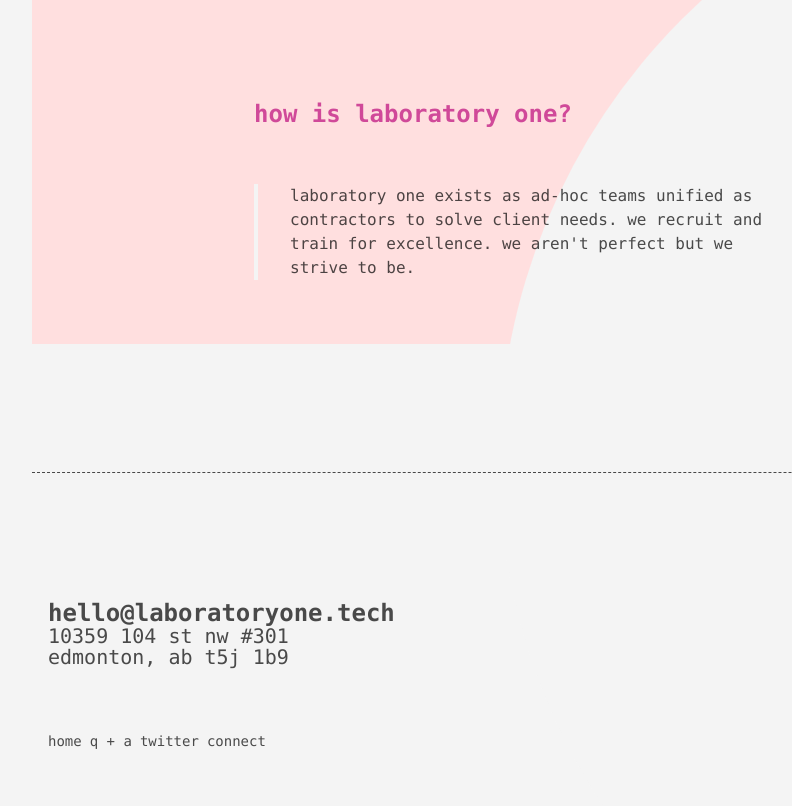
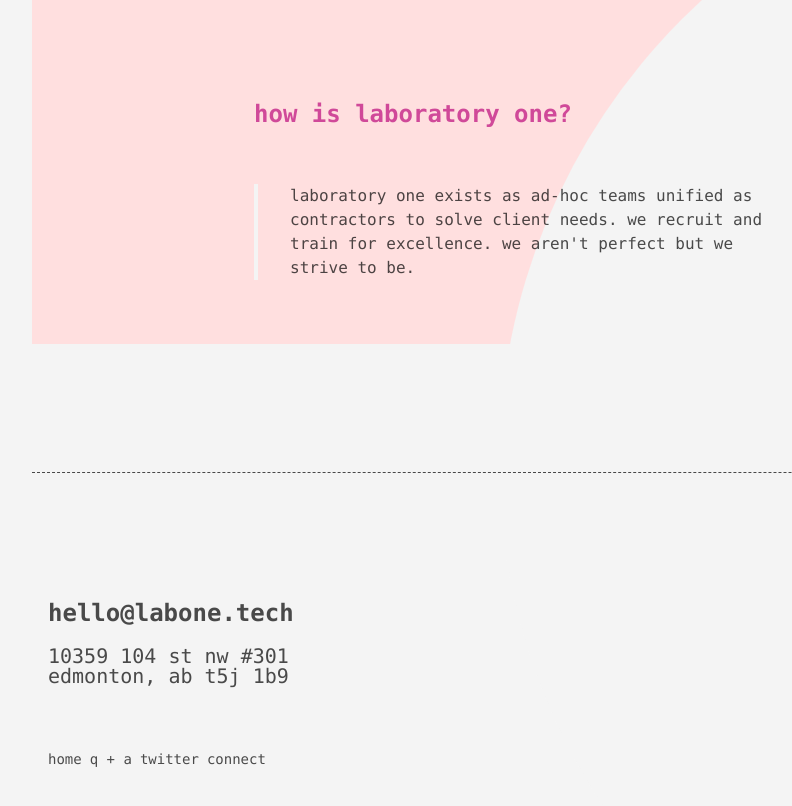
Before and after one commit to laboratory-one/labone.tech, a React (Create React App) app: page / in a window 1280 px wide. Shown: the part 2489-3295 px from the top of the page, without its empty margins (108-900 px from the left). Built offline with nearby package versions, Linux system fonts and the light colour scheme.

Commit message:
cleaned up links, removed dev command (nodejs-dashboard), removed google analytics

```diff
--- a/package.json
+++ b/package.json
@@ -17,7 +17,6 @@
     "tachyons": "^4.5.3"
   },
   "scripts": {
-    "dev": "nodejs-dashboard -- npm start",
     "start": "react-scripts start",
     "build": "react-scripts build",
     "test": "react-scripts test --env=jsdom --coverage",
--- a/public/index.html
+++ b/public/index.html
@@ -12,9 +12,7 @@
     <meta property="og:image" content="%PUBLIC_URL%/favicon.ico" />
 
     <meta property="og:description" content="A web development collective">
-  </head>
-  <body>
-    <div id="root"></div>
+    <!--
       <script>
         (function(i,s,o,g,r,a,m){i['GoogleAnalyticsObject']=r;i[r]=i[r]||function(){
         (i[r].q=i[r].q||[]).push(arguments)},i[r].l=1*new Date();a=s.createElement(o),
@@ -23,7 +21,10 @@
 
         ga('create', 'UA-69008437-1', 'auto');
         ga('send', 'pageview');
-
       </script>
+    -->
+  </head>
+  <body>
+    <div id="root"></div>
   </body>
 </html>
--- a/src/Footer.js
+++ b/src/Footer.js
@@ -5,11 +5,11 @@ class Footer extends Component {
   render() {
     return (
       <footer className="relative ph3-ns pv6-ns pv5 b--black-70 b--dashed bt bb-0 bl-0 br-0">
-        <a href="mailto:" className="link b f3-ns f4 dim black-70 lh-solid">hello@laboratoryone.tech</a>
+        <a href="mailto:hello@labone.tech" className="link b f3-ns f4 dim black-70 lh-solid">hello@labone.tech</a>
         <br />
-        <a href="#" className="link f4 dim black-70 lh-solid">
+        <p className="link f4 dim black-70 lh-solid">
         10359 104 St NW #301<br/>Edmonton, AB T5J 1B9
-        </a>
+        </p>
         <div className="mt5-ns mt4">
           <Link
             className="f6 dib-ns db pr2 black-70 dim"
--- a/src/dev.index.js
+++ /dev/null
@@ -1,5 +0,0 @@
-// used for dev only
-// enables nodejs-dashboard
-// through `npm run dev`
-require("nodejs-dashboard");
-require("./index");
```
Also changed, not shown: 1 other file (tests, documents, lock files or other folders). Lines whose indentation alone changed are shown as unchanged.
